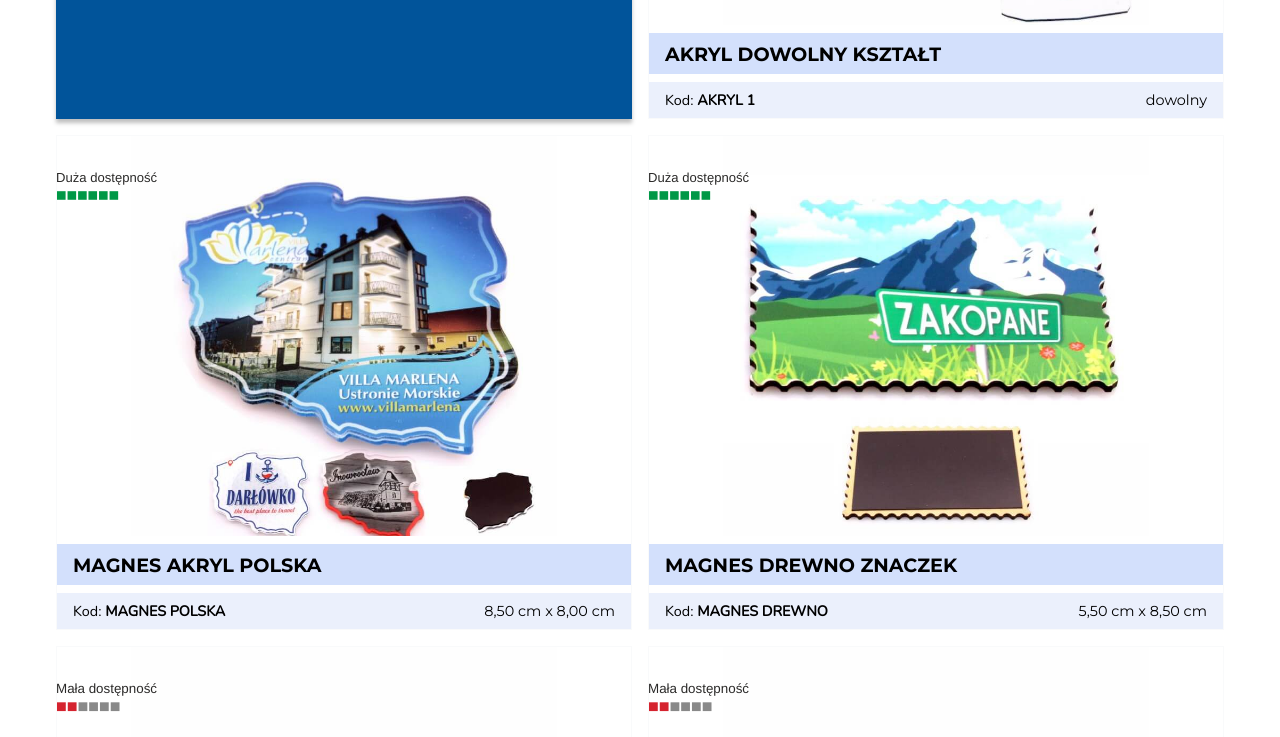
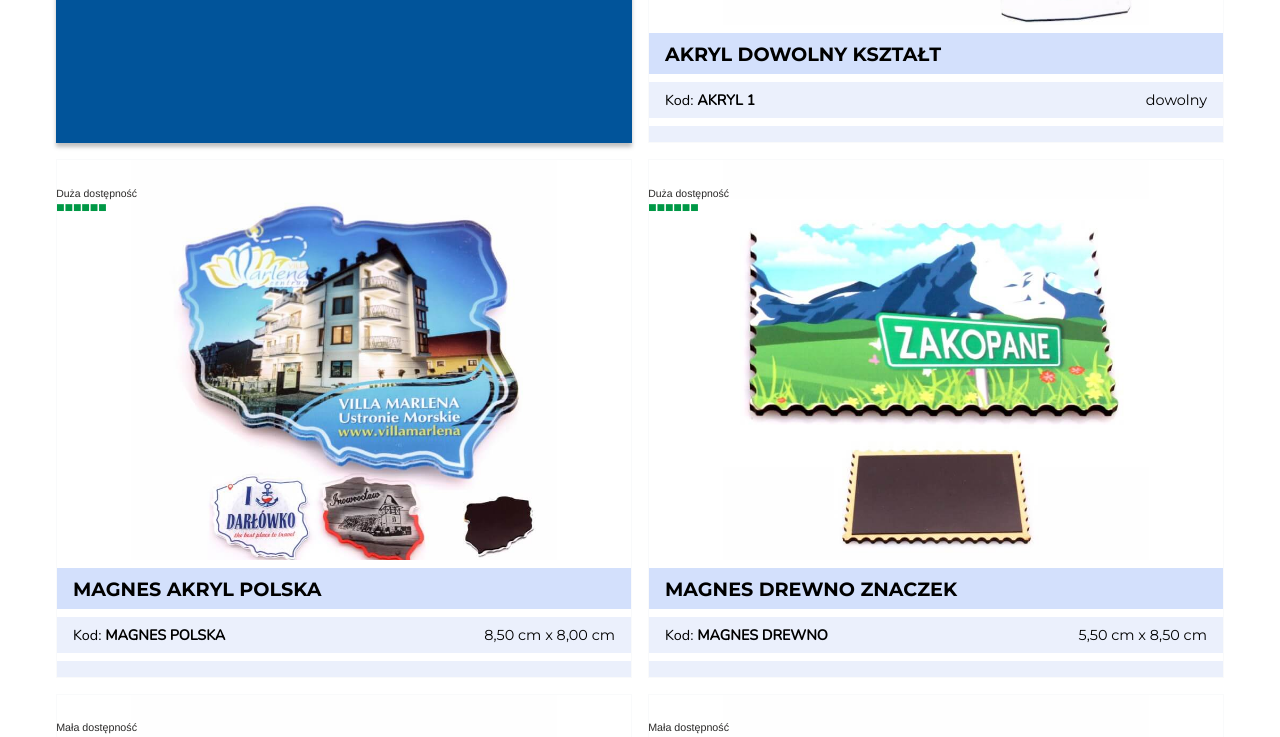
Before and after one commit to marcinzygan/rezon-product-catalogue, a Next.js app: page / in a window 1280 px wide. Shown: the part 682-1419 px from the top of the page. Built offline with nearby package versions, Linux system fonts and the light colour scheme; some icons are missing.

Commit message:
fixed logoc for storage displays

```diff
--- a/src/components/productCard/ProductCard.js
+++ b/src/components/productCard/ProductCard.js
@@ -41,7 +41,7 @@ const ProductCard = (card) => {
   //function for High storage levels
   function highQuantity() {
     if (
-      card.stan_magazynowy <= card.stan_optymalny &&
+      card.stan_magazynowy >= card.stan_optymalny &&
       card.stan_magazynowy >= (card.stan_optymalny * 80) / 100
     ) {
       return (
@@ -159,6 +159,10 @@ const ProductCard = (card) => {
           </div>
           <span className={classes.card__details_wymiary}>{card.wymiary}</span>
         </div>
+        {/* STORAGE LEVELS */}
+        <div
+          className={`${classes.card__details} ${classes.card__details_light}`}
+        ></div>
       </div>
     </>
   );
--- a/src/components/productCard/productCard.module.css
+++ b/src/components/productCard/productCard.module.css
@@ -88,8 +88,8 @@
   top: 0;
   left: 0;
   z-index: 10 !important;
-  width: 100px;
-  height: 100px;
+  width: 80px;
+  height: 80px;
 }
 .brak__produktu {
   position: absolute;
--- a/src/data/productsData.js
+++ b/src/data/productsData.js
@@ -13,7 +13,7 @@ export const productsData = [
     technologie: "1",
     ilość_opakowanie: "",
     ilość_karton: "",
-    stan_magazynowy: 100,
+    stan_magazynowy: 120,
     stan_optymalny: 100,
     stan_zamowiony: "",
     wymiary: "dowolny",
@@ -232,7 +232,7 @@ export const productsData = [
     ilość_karton: "",
     stan_magazynowy: 12000,
     stan_optymalny: 10000,
-    stan_zamowiony: "",
+    stan_zamowiony: 0,
     wymiary: "4,50 cm x 6,50 cm",
   },
   {
```
